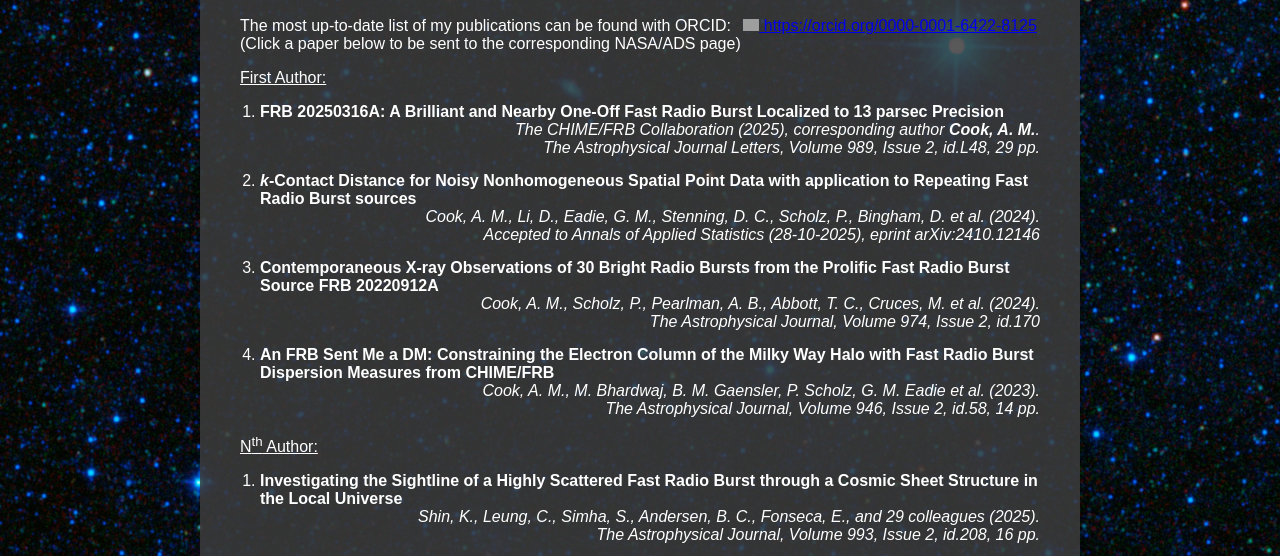
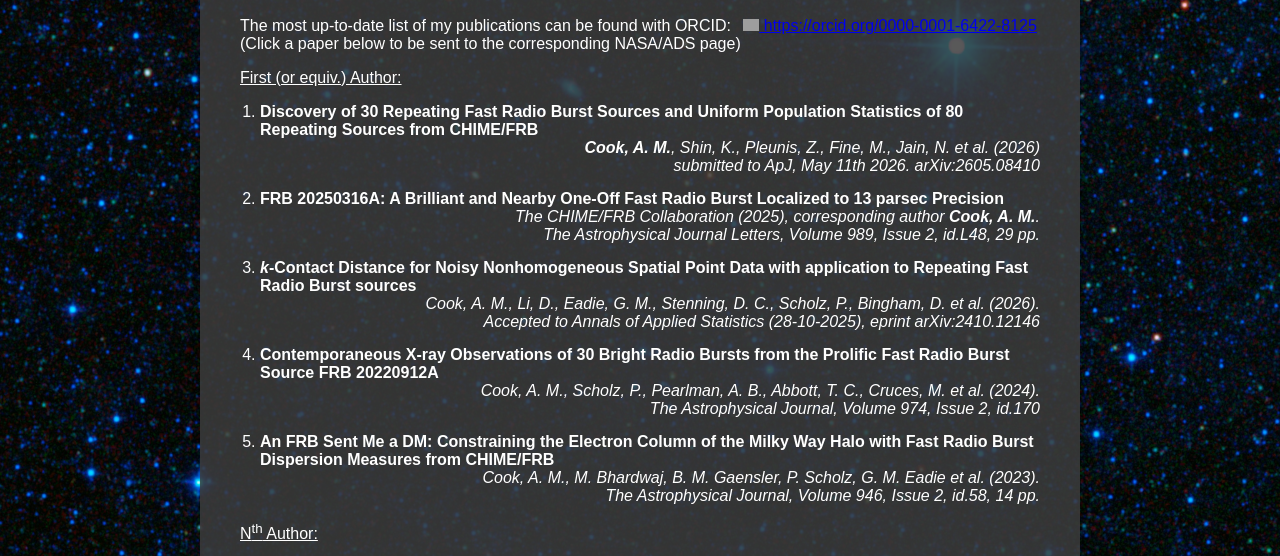
Before and after one commit to cookamanda/cookamanda.github.io, a plain HTML site: page publications.html in a window 1280 px wide. Shown: the part 171-727 px from the top of the page. Drawn offline with Linux system fonts and the light colour scheme; grey boxes are pictures that could not be loaded.

Commit message:
Update publications.html

```diff
--- a/publications.html
+++ b/publications.html
@@ -104,10 +104,23 @@ The most up-to-date list of my publications can be found with ORCID:
     </a>
 <br>
 (Click a paper below to be sent to the corresponding NASA/ADS page)
-        <p><u> First Author: </u></p>
+        <p><u> First (or equiv.) Author: </u></p>
  <ol class="publications-list">
 <li>
-  <a href="#" style="text-decoration: none">
+  <a href="https://arxiv.org/abs/2605.08410" style="text-decoration: none">
+    <b>Discovery of 30 Repeating Fast Radio Burst Sources and Uniform Population Statistics of 80 Repeating Sources from CHIME/FRB</b>
+
+    <div style="margin-left:1.5em; text-align: right;">
+      <i> <b>Cook, A. M.</b>, Shin, K., Pleunis, Z., Fine, M., Jain, N. et al. (2026)</i>
+    </div>
+
+    <div style="margin-left:1.5em; text-align: right;">
+      <i>submitted to ApJ, May 11th 2026. arXiv:2605.08410 </i>
+    </div>
+  </a>
+</li>
+<li>
+  <a href="https://ui.adsabs.harvard.edu/abs/2025ApJ...989L..48C/abstract" style="text-decoration: none">
     <b>FRB 20250316A: A Brilliant and Nearby One-Off Fast Radio Burst Localized to 13&nbsp;parsec Precision</b>
 
     <div style="margin-left:1.5em; text-align: right;">
@@ -119,13 +132,12 @@ The most up-to-date list of my publications can be found with ORCID:
     </div>
   </a>
 </li>
-
 <li>
   <a href="https://arxiv.org/abs/2410.12146" style="text-decoration: none">
     <b><i>k</i>-Contact Distance for Noisy Nonhomogeneous Spatial Point Data with application to Repeating Fast Radio Burst sources</b>
 
     <div style="margin-left:1.5em; text-align: right;">
-      <i>Cook, A. M., Li, D., Eadie, G. M., Stenning, D. C., Scholz, P., Bingham, D. et al. (2024).</i>
+      <i>Cook, A. M., Li, D., Eadie, G. M., Stenning, D. C., Scholz, P., Bingham, D. et al. (2026).</i>
     </div>
 
     <div style="margin-left:1.5em; text-align: right;">
```
